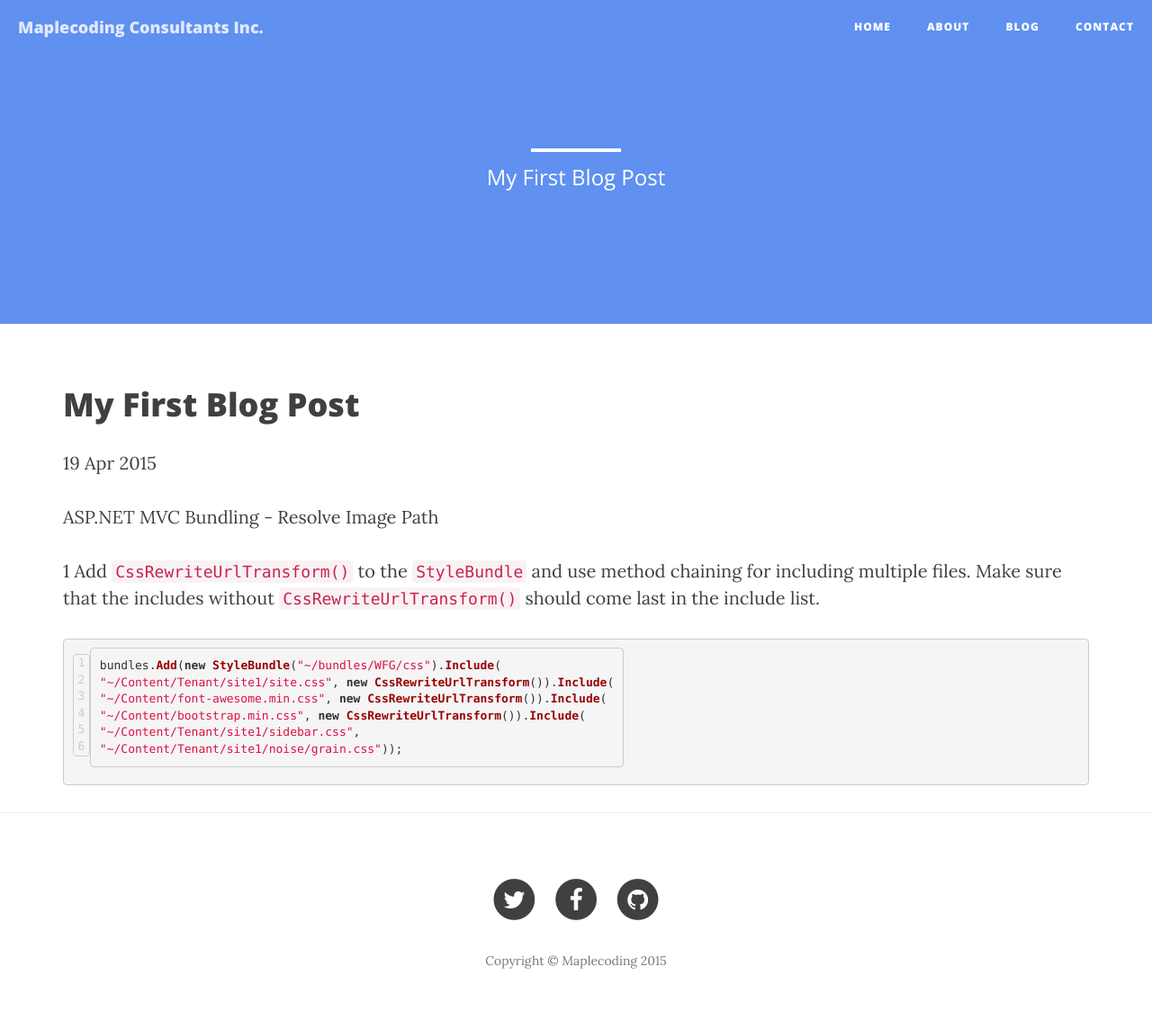
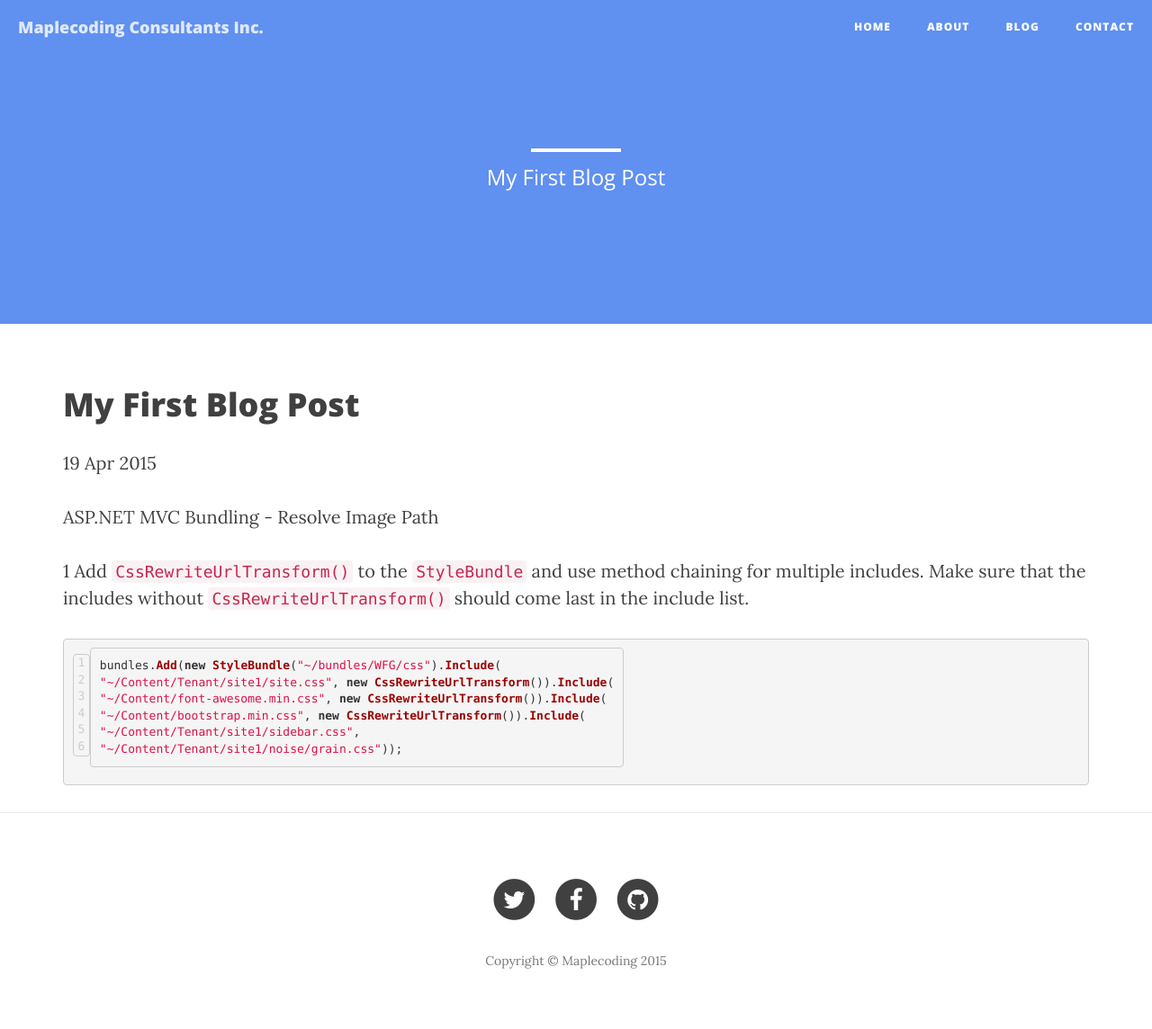
Before and after one commit to shawinder/shawinder.github.io, a Jekyll site: the page built from _posts/2015-04-19-my-first-blog-post.md, in a window 1280 px wide. Shown: the whole page at 90% size. Built offline with Jekyll 4.4.1, drawn with Linux system fonts in a browser that asks for light colours; nearby versions of some CDN libraries.

Commit message:
Update 2015-04-19-my-first-blog-post.md

```diff
--- a/_posts/2015-04-19-my-first-blog-post.md
+++ b/_posts/2015-04-19-my-first-blog-post.md
@@ -7,7 +7,7 @@ header_desc: My First Blog Post
 
 ASP.NET MVC Bundling - Resolve Image Path
 
-<p><span class="step">1</span> Add <code>CssRewriteUrlTransform()</code> to the <code>StyleBundle</code> and use method chaining for including multiple files. Make sure that the includes without <code>CssRewriteUrlTransform()</code> should come last in the include list.</p>
+<p><span class="step">1</span> Add <code>CssRewriteUrlTransform()</code> to the <code>StyleBundle</code> and use method chaining for multiple includes. Make sure that the includes without <code>CssRewriteUrlTransform()</code> should come last in the include list.</p>
 
 {% highlight csharp linenos %}
 
```
